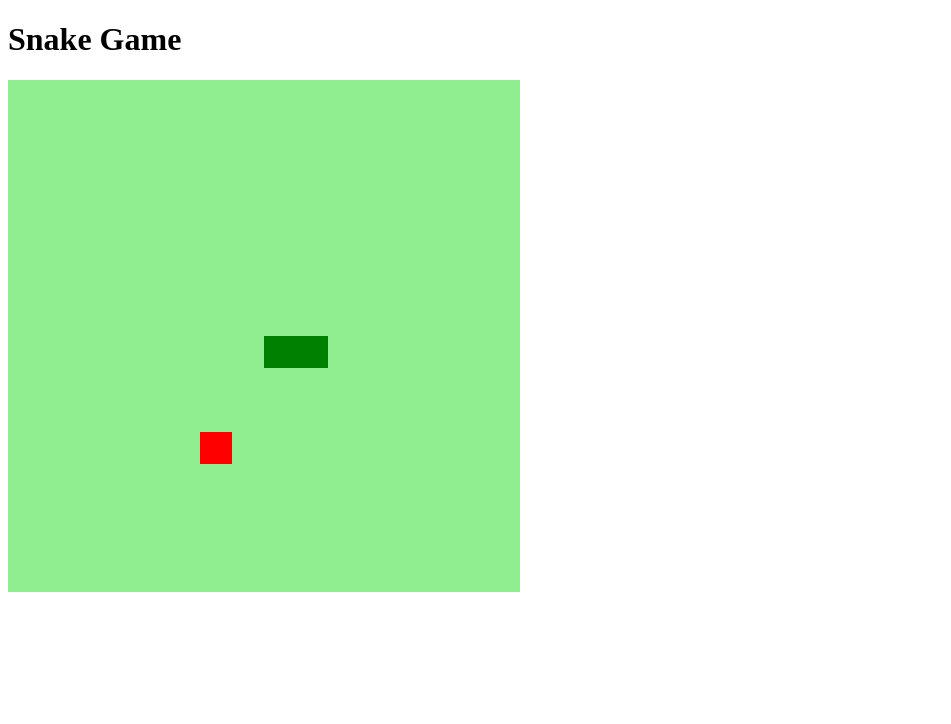
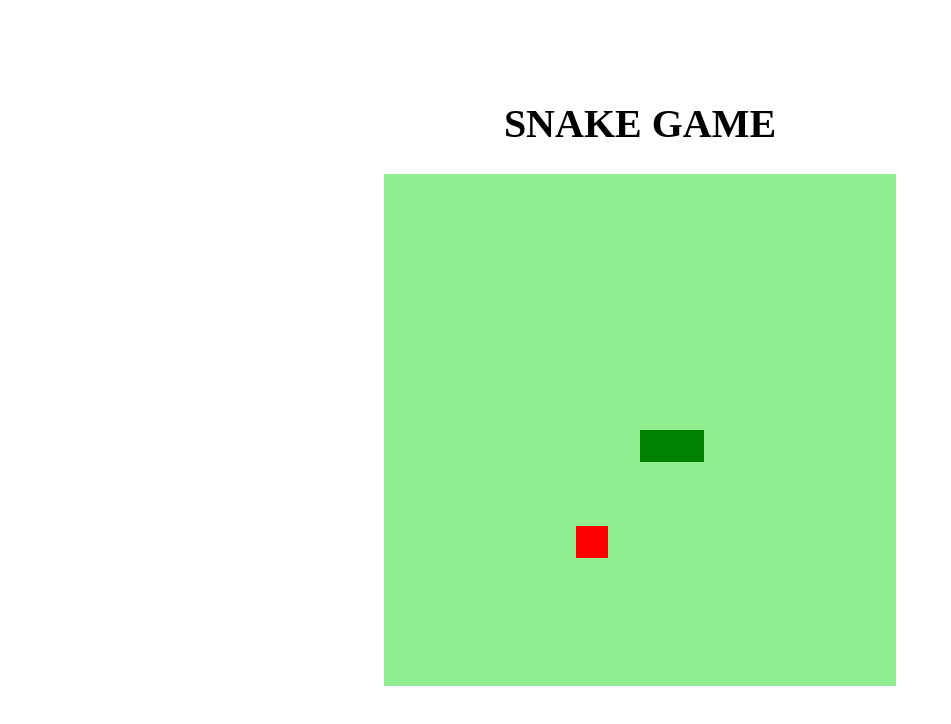
Before and after one commit to rsantosmartins/Jogodacobrinha, a plain HTML site: page index.html in a window 1280 px wide. Shown: the whole page, without its empty margins (0-951 px from the left). Drawn offline with Linux system fonts and the light colour scheme.

Commit message:
adicionr estilização ao body e h1

```diff
--- a/index.html
+++ b/index.html
@@ -10,7 +10,7 @@
   <title>Snake game</title>
 </head>
 <body>
-  <h1>Snake Game</h1>
+  <h1>SNAKE GAME</h1>
 
   <canvas id="snake" width="512" height="512"></canvas>
 </body>
--- a/style.css
+++ b/style.css
@@ -0,0 +1,13 @@
+body{
+  height: 95vh;
+  width: 95;
+  display: flex;
+  justify-content: center;
+  align-items: center;
+  flex-direction: column;
+}
+
+h1{
+  margin-top: 10px;
+  font-size: 40px;
+}
```
